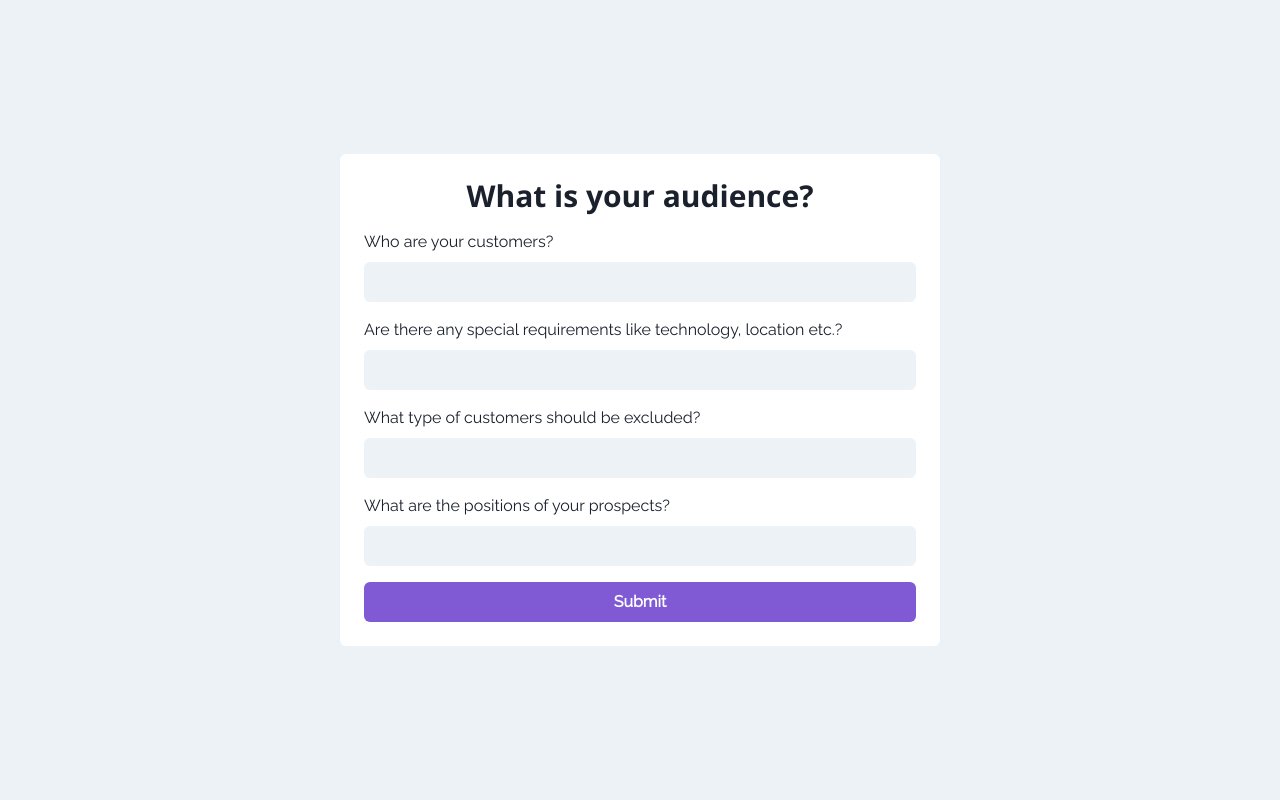
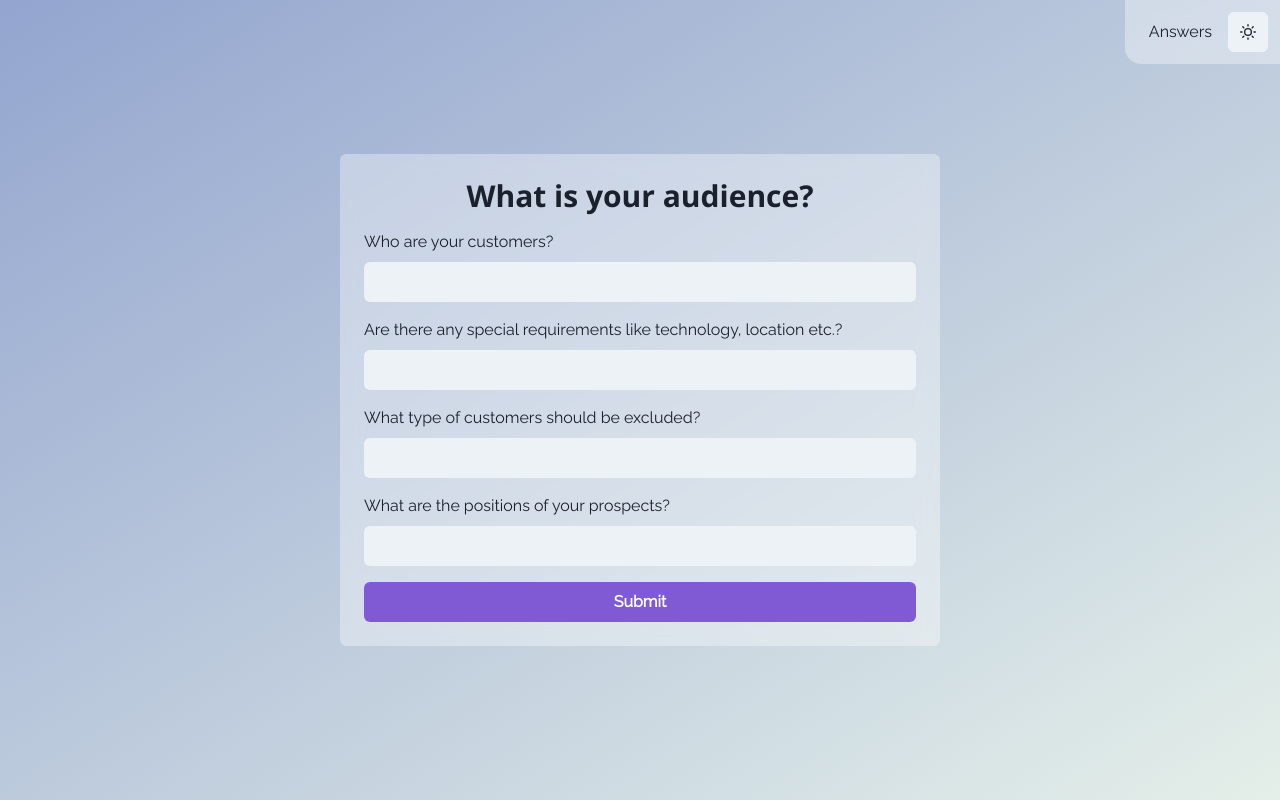
Before and after one commit to stkrolikiewicz/fullstack-form, a Next.js app in the folder client/: page / in a window 1280 px wide. Built offline with nearby package versions, Linux system fonts and the light colour scheme.

Commit message:
feat: implement ColorMode change & style UI

```diff
--- a/client/src/components/Alert/Component.js
+++ b/client/src/components/Alert/Component.js
@@ -9,6 +9,7 @@ import {
   Center,
   useMediaQuery,
   IconButton,
+  CloseButton,
 } from '@chakra-ui/react';
 
 import {useState, useEffect} from 'react';
@@ -23,6 +24,7 @@ export default ({
   buttonColorScheme,
   buttonIcon,
   buttonContent,
+  closeButton = false,
 }) => {
   const [isVisible, setIsVisible] = useState(true);
 
@@ -36,15 +38,24 @@ export default ({
   }, [enterState]);
   return (
     <Slide direction="top" in={enterState && isVisible} style={{zIndex: 10}}>
-      <Alert status={status}>
+      <Alert status={status} p={4} backdropFilter="blur(10px)">
         <Flex gap={4} justifyContent={'space-between'} width={'100%'}>
           <Center>
             <AlertIcon />
             <AlertTitle>{title}</AlertTitle>
-            <AlertDescription>{description}</AlertDescription>
+            {!isMobile && <AlertDescription>{description}</AlertDescription>}
           </Center>
+          <Flex gap={4} align="center">
+            {closeButton && (
+              <CloseButton
+                size="lg"
+                onClick={() => {
+                  setIsVisible(false);
+                }}
+              />
+            )}
             {action && (
-            <Center>
+              <>
                 {isMobile ? (
                   <IconButton
                     aria-label={buttonContent}
@@ -66,8 +77,9 @@ export default ({
                     {buttonContent && buttonContent}
                   </Button>
                 )}
-            </Center>
+              </>
             )}
+          </Flex>
         </Flex>
       </Alert>
     </Slide>
--- a/client/src/components/AnswersList/Component.js
+++ b/client/src/components/AnswersList/Component.js
@@ -3,7 +3,7 @@ import {AccordionItem as MyListItem} from './_components';
 
 export default ({data}) => {
   return (
-    <Box>
+    <Box w="100%">
       <Heading as="h1" size="lg" m={4}>
         Provided answers
       </Heading>
--- a/client/src/components/AnswersList/_components/AccordionItem/Component.js
+++ b/client/src/components/AnswersList/_components/AccordionItem/Component.js
@@ -16,7 +16,7 @@ export default ({item}) => {
     <AccordionItem>
       <h2>
         <AccordionButton>
-          <Box as="span" flex="1" textAlign="left">
+          <Box flex="1" textAlign="left">
             Answer {item._id}
           </Box>
           <AccordionIcon />
--- a/client/src/components/Form/Component.js
+++ b/client/src/components/Form/Component.js
@@ -1,6 +1,13 @@
 import {postAnswer} from '@/services/answers';
 import {Formik} from 'formik';
-import {Box, Button, VStack, Spinner, Heading} from '@chakra-ui/react';
+import {
+  Box,
+  Button,
+  VStack,
+  Spinner,
+  Heading,
+  useColorModeValue,
+} from '@chakra-ui/react';
 import {FormControl as MyFormControl} from './_components';
 import {validateField} from '@/utils';
 import {useState} from 'react';
@@ -10,6 +17,7 @@ export default ({title, fields, initialValues}) => {
   const [loading, setLoading] = useState(false);
   const [error, setError] = useState(null);
   const [success, setSuccess] = useState(false);
+  const bg = useColorModeValue('whiteAlpha.500', 'whiteAlpha.100');
 
   const handleSubmit = async (values, resetForm) => {
     setLoading(true);
@@ -27,7 +35,7 @@ export default ({title, fields, initialValues}) => {
   };
 
   return (
-    <Box bg="white" p={6} rounded="md" w={600}>
+    <>
       {error && (
         <MyAlert
           status="error"
@@ -45,6 +53,7 @@ export default ({title, fields, initialValues}) => {
           duration={5000}
         />
       )}
+      <Box bg={bg} backdropFilter="blur(10px)" p={6} rounded="md" w={600}>
         {title && (
           <Heading as="h2" size="lg" mb={4} textAlign={'center'}>
             {title}
@@ -92,5 +101,6 @@ export default ({title, fields, initialValues}) => {
           )}
         </Formik>
       </Box>
+    </>
   );
 };
--- /dev/null
+++ b/client/src/components/Layout/Component.js
@@ -0,0 +1,72 @@
+import {
+  IconButton,
+  useColorMode,
+  useColorModeValue,
+  Flex,
+} from '@chakra-ui/react';
+import {MoonIcon, SunIcon} from '@chakra-ui/icons';
+import NextLink from 'next/link';
+import {Link} from '@chakra-ui/react';
+import {useRouter} from 'next/router';
+
+export default ({children}) => {
+  const router = useRouter();
+  const {colorMode, toggleColorMode} = useColorMode();
+  const bgHeader = useColorModeValue('whiteAlpha.500', 'whiteAlpha.100');
+  const bgGradient = useColorModeValue(
+    'linear(to-br, #93A5CF, #E4EfE9)',
+    'linear(to-br, 	gray.700, gray.900)',
+  );
+  return (
+    <>
+      <Flex
+        bgGradient={bgGradient}
+        align="center"
+        justify="center"
+        minH="100vh"
+        w="100%"
+      >
+        <header>
+          <Flex
+            position="fixed"
+            top={0}
+            left="auto"
+            align="center"
+            right={0}
+            p={3}
+            pl={6}
+            roundedBottomStart="2xl"
+            gap={4}
+            bg={bgHeader}
+            backdropFilter="blur(10px)"
+            style={{zIndex: 5}}
+          >
+            {router.pathname !== '/' && (
+              <Link as={NextLink} href="/">
+                Form
+              </Link>
+            )}
+            {router.pathname !== '/answers' && (
+              <Link as={NextLink} href="/answers">
+                Answers
+              </Link>
+            )}
+            <IconButton
+              icon={colorMode === 'light' ? <SunIcon /> : <MoonIcon />}
+              onClick={toggleColorMode}
+            />
+          </Flex>
+        </header>
+        <main
+          style={{
+            width: '100%',
+            display: 'flex',
+            justifyContent: 'center',
+          }}
+        >
+          {children}
+        </main>
+      </Flex>
+    </>
+  );
+};
--- /dev/null
+++ b/client/src/components/Layout/index.js
@@ -0,0 +1 @@
+export {default as Layout} from './Component';
--- a/client/src/components/index.js
+++ b/client/src/components/index.js
@@ -1,3 +1,4 @@
 export * from './Form';
 export * from './Alert';
 export * from './AnswersList';
+export * from './Layout';
--- a/client/src/pages/index.js
+++ b/client/src/pages/index.js
@@ -1,8 +1,6 @@
 import Head from 'next/head';
-import {Flex} from '@chakra-ui/react';
-import {Form as MyForm} from '@/components';
+import {Form as MyForm, Layout} from '@/components';
 import {title, fields, initialValues} from '@/constants';
-
 export default function App() {
   return (
     <>
@@ -12,11 +10,9 @@ export default function App() {
         <meta name="viewport" content="width=device-width, initial-scale=1" />
         <link rel="icon" href="/favicon.ico" />
       </Head>
-      <main>
-        <Flex bg="gray.100" align="center" justify="center" h="100vh">
-          <MyForm title={title} fields={fields} initialValues={initialValues} />
-        </Flex>
-      </main>
+      <Layout>
+        <MyForm title={title} fields={fields} initialValues={initialValues} />
+      </Layout>
     </>
   );
 }
```
Also changed, not shown: client/src/pages/answers.js (+5 -4 lines). Lines whose indentation alone changed are shown as unchanged.
